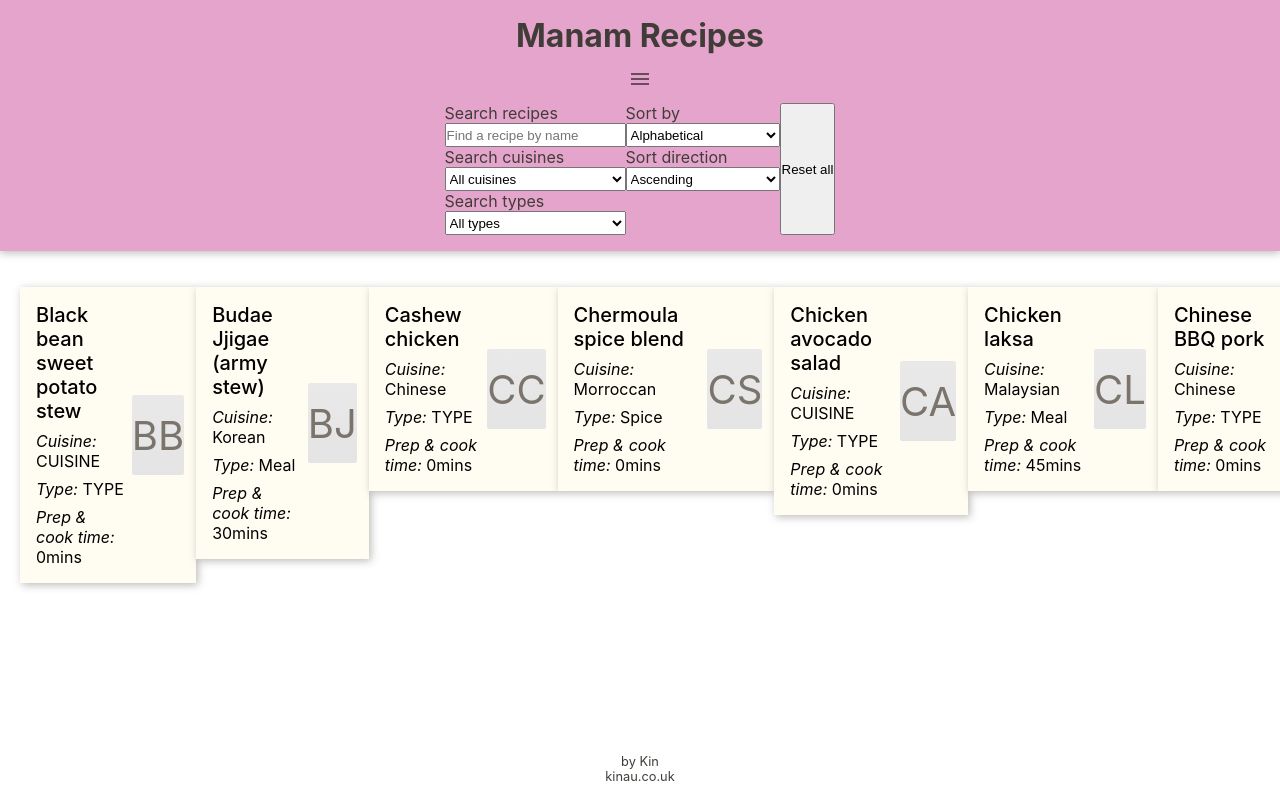
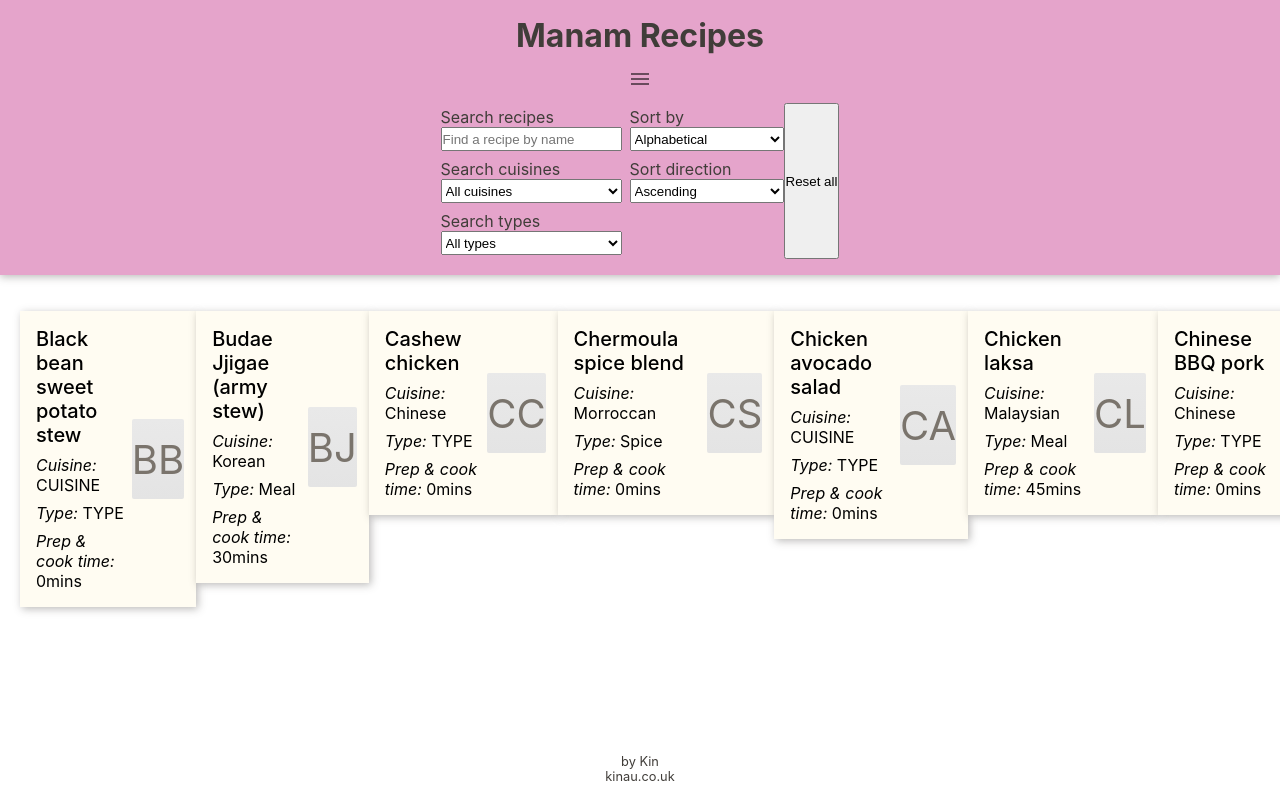
Before and after one commit to kin-au/manam-recipes, a React (Create React App) app: page /recipes in a window 1280 px wide. Shown: the top 800 px of the page. Built offline with nearby package versions, Linux system fonts and the light colour scheme.

Commit message:
recipefinder style

```diff
--- a/src/components/RecipeFinder/RecipeFinder.style.js
+++ b/src/components/RecipeFinder/RecipeFinder.style.js
@@ -11,11 +11,19 @@ const RecipeFinder = styled.div`
 const SearchContainer = styled.div`
   display: flex;
   flex-direction: column;
+  margin-right: 0.25rem;
 `;
 
 const SortContainer = styled.div`
   display: flex;
   flex-direction: column;
+  margin-left: 0.25rem;
 `;
 
-export { RecipeFinder, SearchContainer, SortContainer };
+const Field = styled.div`
+  margin: 0.25rem 0;
+  display: flex;
+  flex-direction: column;
+`;
+
+export { RecipeFinder, SearchContainer, SortContainer, Field };
--- a/src/components/RecipeFinder/RecipeFinder.tsx
+++ b/src/components/RecipeFinder/RecipeFinder.tsx
@@ -44,6 +44,7 @@ const RecipeFinder = (props: RecipeFinderProps) => {
   return (
     <SC.RecipeFinder>
       <SC.SearchContainer>
+        <SC.Field>
           <label htmlFor="nameSearch">Search recipes</label>
           <input
             id="nameSearch"
@@ -53,6 +54,8 @@ const RecipeFinder = (props: RecipeFinderProps) => {
             value={nameSearchText}
             onChange={(event) => setNameSearchText(event.target.value)}
           />
+        </SC.Field>
+        <SC.Field>
           <label htmlFor="cuisineSearch">Search cuisines</label>
           <select
             id="cuisineSearch"
@@ -65,6 +68,8 @@ const RecipeFinder = (props: RecipeFinderProps) => {
               return <option value={cuisine}>{cuisine}</option>;
             })}
           </select>
+        </SC.Field>
+        <SC.Field>
           <label htmlFor="typeSearch">Search types</label>
           <select
             id="typeSearch"
@@ -77,8 +82,10 @@ const RecipeFinder = (props: RecipeFinderProps) => {
               return <option value={type}>{type}</option>;
             })}
           </select>
+        </SC.Field>
       </SC.SearchContainer>
       <SC.SortContainer>
+        <SC.Field>
           <label htmlFor="sortType">Sort by</label>
           <select
             id="sortType"
@@ -90,6 +97,8 @@ const RecipeFinder = (props: RecipeFinderProps) => {
             <option value="Prep & cook time">Prep & cook time</option>
             <option value="Number of ingredients">Number of ingredients</option>
           </select>
+        </SC.Field>
+        <SC.Field>
           <label htmlFor="sortOrder">Sort direction</label>
           <select
             id="sortOrder"
@@ -100,6 +109,7 @@ const RecipeFinder = (props: RecipeFinderProps) => {
             <option value="Ascending">Ascending</option>
             <option value="Descending">Descending</option>
           </select>
+        </SC.Field>
       </SC.SortContainer>
       <button type="button" onClick={() => resetSearch()}>
         Reset all
```
Lines whose indentation alone changed are shown as unchanged.
